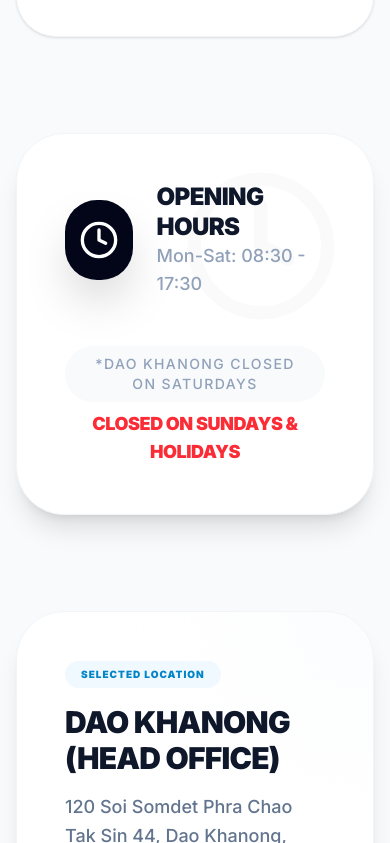
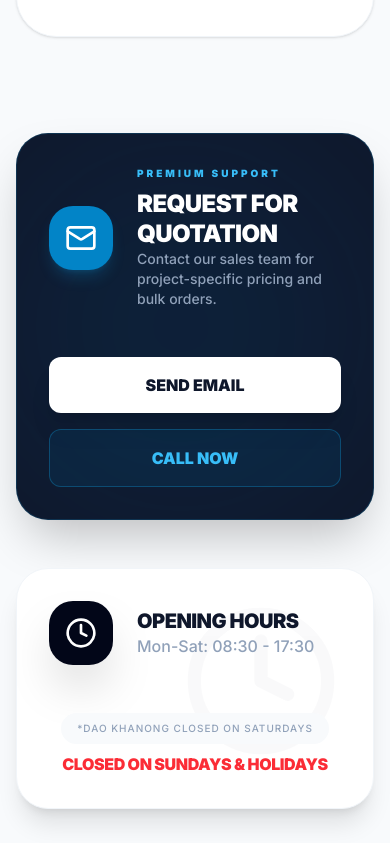
Before and after one commit to Sorawit-loyde/virtus_web_dev, a React (Vite) app in the folder virtus-react/: page /contact in a window 390 px wide. Shown: the part 2921-3764 px from the top of the page. Built offline with nearby package versions, Linux system fonts and the light colour scheme; a web font is replaced by a local one.

Commit message:
feat: Implement new About, Contact, and Stats sections.

```diff
--- a/virtus-react/src/components/sections/About.jsx
+++ b/virtus-react/src/components/sections/About.jsx
@@ -9,7 +9,7 @@ export const About = () => {
                     <div className="inline-block bg-brand-50 text-brand-700 px-4 py-2 rounded-full font-bold text-sm mb-6">
                         <Text en="About Virtus" th="เกี่ยวกับเวอร์ทัส" />
                     </div>
-                    <h2 className="text-3xl sm:text-4xl lg:text-5xl font-black text-slate-900 mb-8 leading-tight lg:whitespace-nowrap">
+                    <h2 className="text-3xl sm:text-4xl lg:text-5xl font-black text-slate-900 mb-8 leading-tight">
                         <Text
                             en="Regional Excellence in Engineering Components"
                             th="ความเป็นเลิศด้านชิ้นส่วนวิศวกรรมในระดับภูมิภาค"
--- a/virtus-react/src/components/sections/Contact.jsx
+++ b/virtus-react/src/components/sections/Contact.jsx
@@ -134,20 +134,52 @@ export const Contact = ({ activeBranchId, onBranchSelect }) => {
                     ))}
                 </div>
 
-                <div className="mt-24 p-12 rounded-[3rem] bg-white border border-slate-100 shadow-xl flex flex-col md:flex-row items-center justify-between gap-12 relative overflow-hidden">
+                <div className="mt-24 p-8 sm:p-12 rounded-[2rem] sm:rounded-[3rem] bg-slate-900 border border-brand-500/20 shadow-2xl flex flex-col lg:flex-row items-center justify-between gap-12 relative overflow-hidden group">
+                    {/* Background Glow */}
+                    <div className="absolute top-0 right-0 w-96 h-96 bg-brand-600/10 rounded-full blur-[100px] pointer-events-none" />
+
+                    <div className="flex items-center gap-6 sm:gap-8 relative z-10 w-full lg:w-auto">
+                        <div className="w-16 h-16 sm:w-20 sm:h-20 bg-brand-600 rounded-[1.5rem] sm:rounded-[2rem] flex items-center justify-center text-white shadow-lg shadow-brand-500/20 group-hover:scale-110 transition-transform duration-500 flex-shrink-0">
+                            <Mail className="w-8 h-8 sm:w-10 sm:h-10" />
+                        </div>
+                        <div>
+                            <span className="text-brand-400 font-black text-[10px] sm:text-xs uppercase tracking-[0.3em] mb-2 block">Premium Support</span>
+                            <h4 className="text-2xl sm:text-3xl font-black text-white leading-tight uppercase tracking-tight">
+                                <Text en="Request For Quotation" th="ขอใบเสนอราคา" />
+                            </h4>
+                            <p className="text-slate-400 font-medium text-sm sm:text-base">
+                                <Text
+                                    en="Contact our sales team for project-specific pricing and bulk orders."
+                                    th="ติดต่อฝ่ายขายของเราเพื่อรับใบเสนอราคาพิเศษสำหรับโครงการและการสั่งซื้อจำนวนมาก"
+                                />
+                            </p>
+                        </div>
+                    </div>
+
+                    <div className="flex flex-col sm:flex-row items-center gap-4 relative z-10 w-full lg:w-auto">
+                        <a href="mailto:welcome@virtus.co.th" className="w-full sm:w-auto bg-white text-slate-900 px-8 sm:px-10 py-4 sm:py-5 rounded-xl sm:rounded-2xl font-black hover:bg-brand-500 hover:text-white transition-all text-center shadow-xl">
+                            <Text en="SEND EMAIL" th="ส่งอีเมลขอราคา" />
+                        </a>
+                        <a href="tel:028762727" className="w-full sm:w-auto bg-brand-600/10 text-brand-400 border border-brand-500/30 px-8 sm:px-10 py-4 sm:py-5 rounded-xl sm:rounded-2xl font-black hover:bg-brand-600 hover:text-white transition-all text-center">
+                            <Text en="CALL NOW" th="โทรสอบถาม" />
+                        </a>
+                    </div>
+                </div>
+
+                <div className="mt-12 p-8 sm:p-12 rounded-[2rem] sm:rounded-[3rem] bg-white border border-slate-100 shadow-xl flex flex-col md:flex-row items-center justify-between gap-12 relative overflow-hidden">
                     <div className="absolute top-0 right-0 p-8 opacity-[0.02]">
                         <Clock className="w-40 h-40" />
                     </div>
 
-                    <div className="flex items-center gap-6 relative z-10">
-                        <div className="w-20 h-20 bg-slate-950 rounded-[2rem] flex items-center justify-center text-white shadow-2xl">
-                            <Clock className="w-10 h-10" />
+                    <div className="flex items-center gap-6 relative z-10 w-full md:w-auto">
+                        <div className="w-16 h-16 sm:w-20 sm:h-20 bg-slate-950 rounded-[1.5rem] sm:rounded-[2rem] flex items-center justify-center text-white shadow-2xl flex-shrink-0">
+                            <Clock className="w-8 h-8 sm:w-10 sm:h-10" />
                         </div>
                         <div>
-                            <h4 className="text-2xl font-black text-slate-900 leading-tight uppercase tracking-tight">
+                            <h4 className="text-xl sm:text-2xl font-black text-slate-900 leading-tight uppercase tracking-tight">
                                 <Text en="Opening Hours" th="เวลาทำการ" />
                             </h4>
-                            <p className="text-lg text-slate-400 font-medium">
+                            <p className="text-base sm:text-lg text-slate-400 font-medium">
                                 <Text
                                     en="Mon-Sat: 08:30 - 17:30"
                                     th="จันทร์-เสาร์: 08:30 - 17:30 น."
@@ -156,14 +188,14 @@ export const Contact = ({ activeBranchId, onBranchSelect }) => {
                         </div>
                     </div>
 
-                    <div className="text-center md:text-right relative z-10">
-                        <p className="text-sm text-slate-400 font-medium mb-2 uppercase tracking-widest bg-slate-50 px-4 py-2 rounded-full inline-block">
+                    <div className="text-center md:text-right relative z-10 w-full md:w-auto">
+                        <p className="text-[10px] sm:text-sm text-slate-400 font-medium mb-2 uppercase tracking-widest bg-slate-50 px-4 py-2 rounded-full inline-block">
                             <Text
                                 en="*Dao Khanong closed on Saturdays"
                                 th="*สาขาดาวคะนอง หยุดวันเสาร์"
                             />
                         </p>
-                        <p className="text-lg text-red-500 font-black uppercase tracking-tight md:block">
+                        <p className="text-base sm:text-lg text-red-500 font-black uppercase tracking-tight block">
                             <Text
                                 en="Closed on Sundays & Holidays"
                                 th="หยุดวันอาทิตย์ และวันหยุดนักขัตฤกษ์"
--- a/virtus-react/src/components/sections/Stats.jsx
+++ b/virtus-react/src/components/sections/Stats.jsx
@@ -48,7 +48,7 @@ export const Stats = () => {
                             <div className="text-5xl lg:text-7xl font-black text-white mb-4 tracking-tighter">
                                 {stat.value}
                             </div>
-                            <div className="text-slate-500 font-black text-[11px] lg:text-xs uppercase tracking-[0.2em] whitespace-nowrap">
+                            <div className="text-slate-500 font-black text-[11px] lg:text-xs uppercase tracking-[0.2em]">
                                 <Text en={stat.en} th={stat.th} />
                             </div>
                         </div>
```
